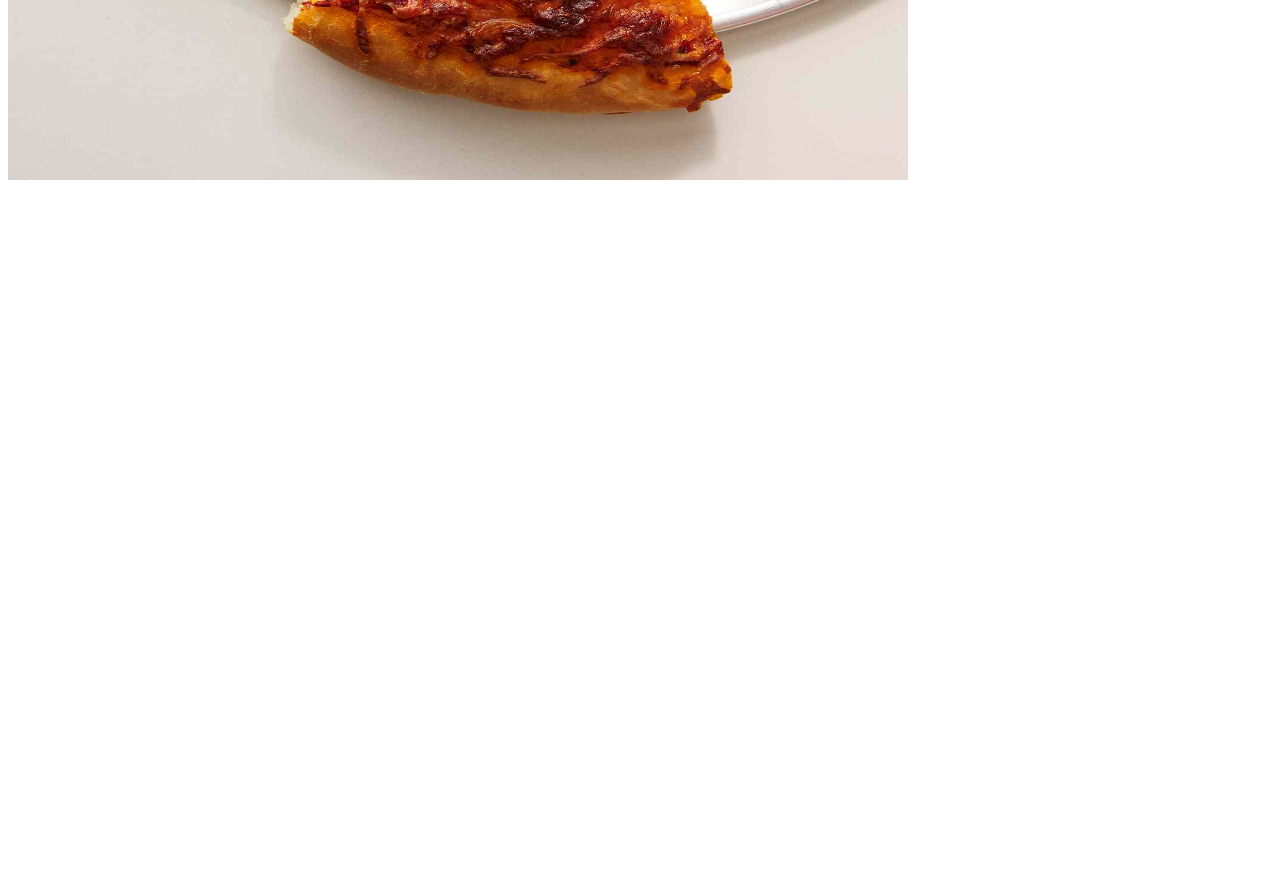
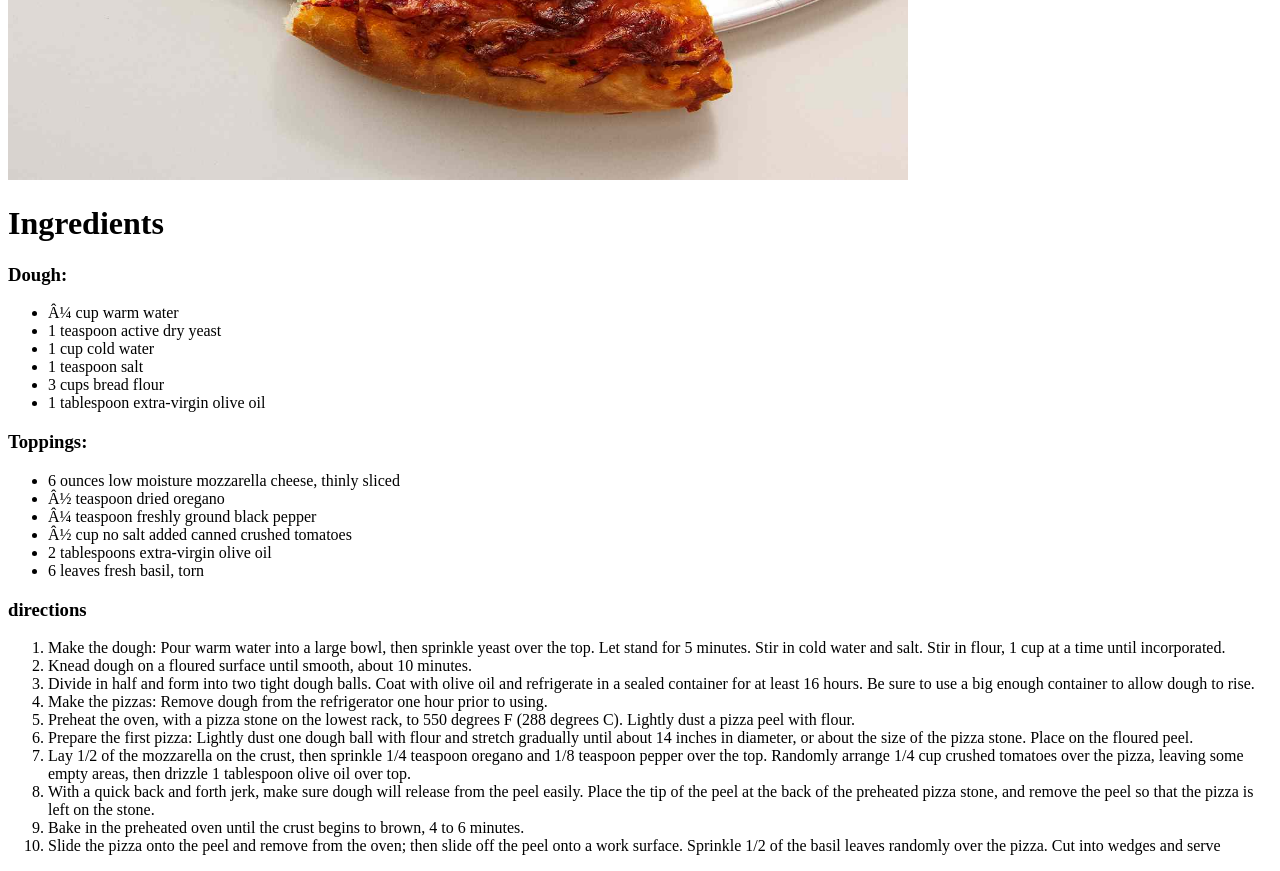
Before and after one commit to tim050/odin-recipes, a plain HTML site: page pizza.html in a window 1280 px wide. Shown: the part 500-1371 px from the top of the page. Before the commit the page ends 800 px from the top, so only its background shows below. Drawn offline with Linux system fonts and the light colour scheme.

Commit message:
added discription and instructions for pizza recipes webpage

```diff
--- a/pizza.html
+++ b/pizza.html
@@ -6,5 +6,44 @@
     <body>
         <h1>pizza</h1>
         <img src="images/pizza.jpg" alt="image of pizza" width="900" height="600">
+        <p><h1>Ingredients</h1>
+            <h3>Dough:</h3>
+             <ul>
+                <li>¼ cup warm water</li>
+                <li>1 teaspoon active dry yeast</li>
+                <li>1 cup cold water</li>
+                <li>1 teaspoon salt</li>
+                <li>3 cups bread flour</li>
+                <li>1 tablespoon extra-virgin olive oil</li>
+            </ul>
+
+            <h3>Toppings:</h3>
+            <ul>
+                <li>6 ounces low moisture mozzarella cheese, thinly sliced</li>
+                <li>½ teaspoon dried oregano</li>
+                <li>¼ teaspoon freshly ground black pepper</li>
+                <li>½ cup no salt added canned crushed tomatoes</li>
+                <li>2 tablespoons extra-virgin olive oil</li>
+                <li>6 leaves fresh basil, torn</li>
+            </ul>
+
+            <h3>directions</h3>
+            <ol>
+                <li>Make the dough: Pour warm water into a large bowl,
+                    then sprinkle yeast over the top. Let stand for 5 minutes.
+                    Stir in cold water and salt. Stir in flour, 1 cup at a time until incorporated.</li>
+                <li>Knead dough on a floured surface until smooth, about 10 minutes.</li>
+                <li>Divide in half and form into two tight dough balls. Coat with olive oil and
+                    refrigerate in a sealed container for at least 16 hours. Be sure to use a
+                    big enough container to allow dough to rise.</li>
+                <li>Make the pizzas: Remove dough from the refrigerator one hour prior to using.</li>
+                <li>Preheat the oven, with a pizza stone on the lowest rack, to 550 degrees F (288 degrees C). Lightly dust a pizza peel with flour.</li>
+                <li>Prepare the first pizza: Lightly dust one dough ball with flour and stretch gradually until about 14 inches in diameter, or about the size of the pizza stone. Place on the floured peel.</li>
+                <li>Lay 1/2 of the mozzarella on the crust, then sprinkle 1/4 teaspoon oregano and 1/8 teaspoon pepper over the top. Randomly arrange 1/4 cup crushed tomatoes over the pizza, leaving some empty areas, then drizzle 1 tablespoon olive oil over top.</li>
+                <li>With a quick back and forth jerk, make sure dough will release from the peel easily. Place the tip of the peel at the back of the preheated pizza stone, and remove the peel so that the pizza is left on the stone.</li>
+                <li>Bake in the preheated oven until the crust begins to brown, 4 to 6 minutes.</li>
+                <li>Slide the pizza onto the peel and remove from the oven; then slide off the peel onto a work surface. Sprinkle 1/2 of the basil leaves randomly over the pizza. Cut into wedges and serve</li>
+            </ol>
+        </p>
     </body>
 </html>
```
